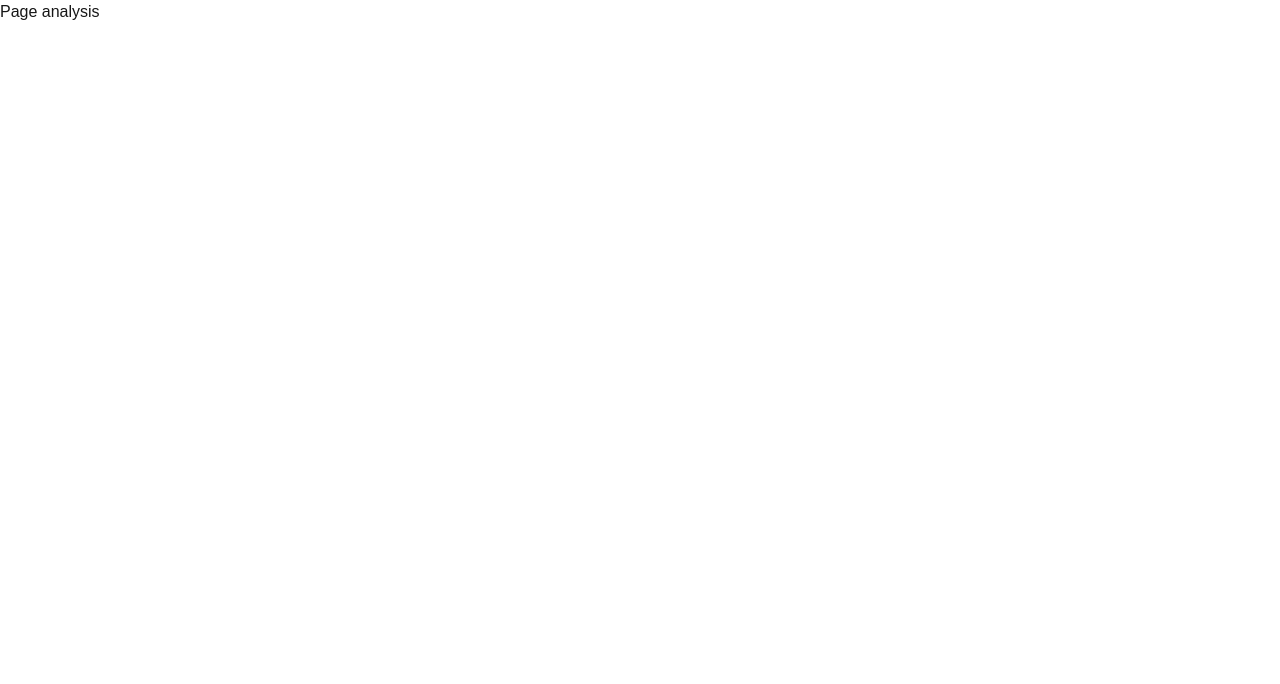
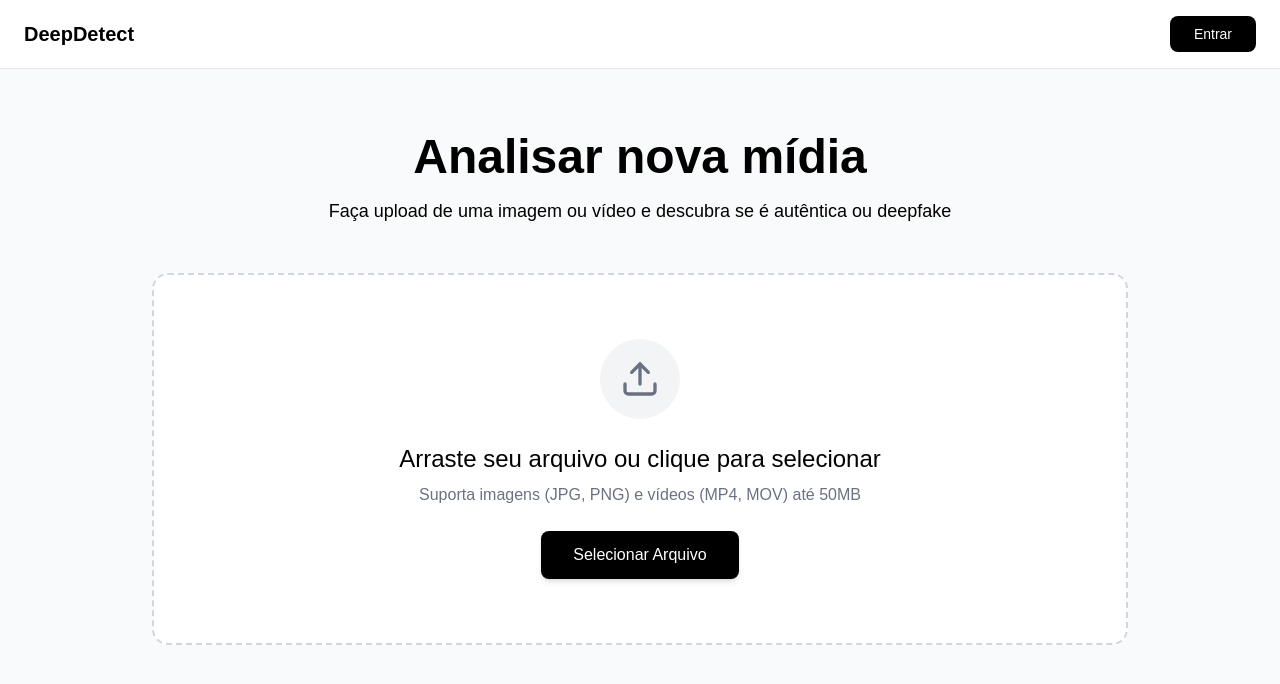
Before and after one commit to leandroleonard/deepfake-ui, a Next.js app: page /analysis in a window 1280 px wide. Shown: the top 684 px of the page. Built offline with nearby package versions, Linux system fonts and the light colour scheme; no server answers.

Commit message:
feat(page): analysis

```diff
--- a/src/app/(private)/analysis/page.tsx
+++ b/src/app/(private)/analysis/page.tsx
@@ -1,3 +1,183 @@
-export default function Analysis(){
-    return (<><p>Page analysis</p></>);
+'use client';
+
+import { useState, useRef, useCallback } from 'react';
+import { Upload, Loader2 } from 'lucide-react';
+import Header from '@/components/header';
+import api from '@/lib/api';
+import { toast } from 'sonner';
+import { useRouter } from 'next/navigation';
+
+export default function NewAnalysisPage() {
+    const [file, setFile] = useState<File | null>(null);
+    const [preview, setPreview] = useState<string>('');
+    const [dragActive, setDragActive] = useState<boolean>(false);
+    const [uploading, setUploading] = useState<boolean>(false);
+    const [error, setError] = useState<string>('');
+    const router = useRouter();
+    const fileInputRef = useRef<HTMLInputElement>(null);
+
+    const handleFileChange = (selectedFile: File) => {
+        if (!isValidFileType(selectedFile)) {
+            setError('Formato não suportado. Use JPG, PNG, MP4 ou MOV.');
+            return;
+        }
+        if (selectedFile.size > 50 * 1024 * 1024) {
+            setError('Arquivo muito grande. Máximo 50MB.');
+            return;
+        }
+
+        setFile(selectedFile);
+        setError('');
+        const reader = new FileReader();
+        reader.onload = (e) => setPreview(e.target?.result as string);
+        reader.readAsDataURL(selectedFile);
+    };
+
+    const isValidFileType = (file: File): boolean => {
+        const validTypes = ['image/jpeg', 'image/png', 'video/mp4', 'video/quicktime'];
+        return validTypes.includes(file.type);
+    };
+
+    const handleDrag = (e: React.DragEvent) => {
+        e.preventDefault();
+        e.stopPropagation();
+        if (e.type === 'dragenter' || e.type === 'dragover') {
+            setDragActive(true);
+        } else if (e.type === 'dragleave') {
+            setDragActive(false);
+        }
+    };
+
+    const handleDrop = (e: React.DragEvent) => {
+        e.preventDefault();
+        e.stopPropagation();
+        setDragActive(false);
+        if (e.dataTransfer.files?.[0]) {
+            handleFileChange(e.dataTransfer.files[0]);
+        }
+    };
+
+    const handleClickUploadArea = () => {
+        fileInputRef.current?.click();
+    };
+
+    const handleAnalyze = async () => {
+        if (!file) return;
+        setUploading(true);
+        setError('');
+
+        const formData = new FormData();
+        formData.append('file', file);
+
+        try {
+            const response = await api.post('/analysis/', formData, {
+                headers: { 'Content-Type': 'multipart/form-data' },
+            });
+
+            toast.success('Análise iniciada com sucesso!');
+            router.push(`/analysis/${response.data.id}`);
+        } catch (err: any) {
+            const msg = err.response?.data?.message || err.response?.data?.detail || 'Erro ao enviar arquivo.';
+            setError(msg);
+            toast.error(msg);
+        } finally {
+            setUploading(false);
+        }
+    };
+
+    const handleReset = () => {
+        setFile(null);
+        setPreview('');
+        setError('');
+    };
+
+    return (
+        <div className="min-h-screen bg-gray-50">
+            <Header />
+
+            <div className="max-w-5xl mx-auto px-6 py-16">
+                <div className="text-center mb-12">
+                    <h1 className="text-4xl md:text-5xl font-semibold mb-4" style={{color: '#000'}}>Analisar nova mídia</h1>
+                    <p className="text-gray-600 text-lg" style={{color: '#000'}}>
+                        Faça upload de uma imagem ou vídeo e descubra se é autêntica ou deepfake
+                    </p>
+                </div>
+
+                {/* Drag & Drop */}
+                {!file && (
+                    <div
+                        className={`border-2 border-dashed rounded-2xl p-16 text-center transition-all duration-200 cursor-pointer
+                            ${dragActive ? 'border-black bg-white shadow-lg' : 'border-gray-300 hover:border-gray-400 bg-white'}`}
+                        onDragEnter={handleDrag}
+                        onDragOver={handleDrag}
+                        onDragLeave={handleDrag}
+                        onDrop={handleDrop}
+                        onClick={handleClickUploadArea}
+                    >
+                        <div className="w-20 h-20 rounded-full bg-gray-100 flex items-center justify-center mx-auto mb-6">
+                            <Upload className="w-10 h-10 text-gray-500" />
+                        </div>
+                        <h3 className="text-2xl font-medium mb-2" style={{color: '#000'}}>Arraste seu arquivo ou clique para selecionar</h3>
+                        <p className="text-gray-500 mb-6">Suporta imagens (JPG, PNG) e vídeos (MP4, MOV) até 50MB</p>
+                        <button className="bg-black text-white hover:bg-gray-900 px-8 py-3 rounded-lg shadow-md transition">
+                            Selecionar Arquivo
+                        </button>
+                        <input
+                            ref={fileInputRef}
+                            type="file"
+                            accept="image/*,video/*"
+                            onChange={(e) => e.target.files?.[0] && handleFileChange(e.target.files[0])}
+                            className="hidden"
+                        />
+                    </div>
+                )}
+
+                {/* Arquivo selecionado */}
+                {file && (
+                    <div className="bg-white border border-gray-200 rounded-2xl shadow-sm p-8">
+                        <div className="flex flex-col md:flex-row gap-6 items-center">
+                            <div className="w-48 h-48 bg-gray-100 rounded-xl overflow-hidden flex-shrink-0 shadow-inner">
+                                {file.type.startsWith('image/') && (
+                                    <img src={preview} alt="Preview" className="w-full h-full object-cover" />
+                                )}
+                                {file.type.startsWith('video/') && (
+                                    <video controls className="w-full h-full object-cover rounded-xl">
+                                        <source src={preview} />
+                                    </video>
+                                )}
+                            </div>
+
+                            <div className="flex-1 space-y-3">
+                                <h3 className="text-xl font-medium">{file.name}</h3>
+                                <p className="text-gray-500">{(file.size / 1024 / 1024).toFixed(2)} MB</p>
+
+                                {error && <p className="text-red-500 text-sm">{error}</p>}
+
+                                <div className="flex gap-3 pt-2">
+                                    <button
+                                        onClick={handleAnalyze}
+                                        disabled={uploading}
+                                        className="bg-black text-white hover:bg-gray-900 px-6 py-2 rounded-lg shadow-md transition disabled:opacity-50"
+                                    >
+                                        {uploading ? (
+                                            <span className="flex items-center gap-2">
+                                                <Loader2 className="w-4 h-4 animate-spin" /> Enviando...
+                                            </span>
+                                        ) : 'Analisar Mídia'}
+                                    </button>
+                                    <button
+                                        onClick={handleReset}
+                                        disabled={uploading}
+                                        className="border border-gray-300 px-6 py-2 rounded-lg hover:bg-gray-50 transition disabled:opacity-50"
+                                    >
+                                        Escolher Outro
+                                    </button>
+                                </div>
+                            </div>
+                        </div>
+                    </div>
+                )}
+            </div>
+        </div>
+    );
 }
--- a/src/components/header.tsx
+++ b/src/components/header.tsx
@@ -17,7 +17,7 @@ export default function Header({ credits = 0 }: HeaderProps) {
     <header className="border-b border-gray-200 bg-white">
       <div className="max-w-7xl mx-auto px-6 py-4 flex items-center justify-between">
         <div className="flex items-center gap-12">
-          <Link href="/" className="text-xl font-semibold">
+          <Link href="/" className="text-xl font-semibold" style={{color: '#000'}}>
             DeepDetect
           </Link>
 
@@ -53,7 +53,7 @@ export default function Header({ credits = 0 }: HeaderProps) {
             <>
               <div className="hidden md:flex items-center gap-2 px-4 py-2 bg-gray-100 rounded-lg">
                 <span className="text-sm text-gray-600">💎</span>
-                <span className="text-sm font-medium">
+                <span className="text-sm font-medium" style={{color: '#000'}}>
                   {credits} crédito{credits !== 1 ? 's' : ''}
                 </span>
               </div>
```
